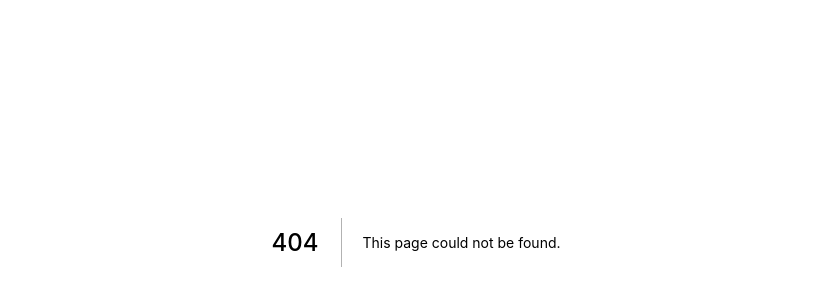
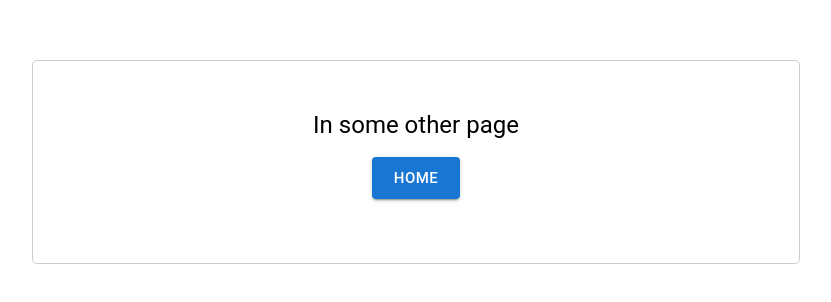
Before and after one commit to Retr0327/fib-app, a Next.js app in the folder fib-app-frontend/: page /otherpage in a window 1280 px wide. Before the commit this address had no page. Shown: the part 158-460 px from the top of the page, without its empty margins (224-1055 px from the left). Built offline with nearby package versions, Linux system fonts and the light colour scheme.

Commit message:
Add otherpage

```diff
--- /dev/null
+++ b/fib-app-frontend/src/pages/otherpage.tsx
@@ -0,0 +1,52 @@
+import Link from "next/link";
+import { NextPage } from "next/types";
+import { Box, Typography, Button } from "@mui/material";
+
+const OtherPage: NextPage = () => {
+  return (
+    <Box
+      sx={{
+        display: "flex",
+        justifyContent: "center",
+        alignItems: "center",
+        minHeight: "80vh",
+      }}
+    >
+      <Box
+        sx={{
+          border: "1px solid #ccc",
+          borderRadius: "5px",
+          padding: "2rem",
+          maxWidth: "60%",
+          minWidth: "60%",
+          marginTop: "2rem",
+          marginBottom: "2rem",
+          marginLeft: "auto",
+          marginRight: "auto",
+        }}
+      >
+        <Box
+          sx={{
+            marginTop: 2,
+            display: "flex",
+            flexDirection: "column",
+            alignItems: "center",
+          }}
+          mb={4}
+        >
+          <Typography variant="h5" mb={2}>
+            In some other page{" "}
+          </Typography>
+
+          <Link href="/" passHref>
+            <Button component="a" variant="contained" size="large">
+              Home
+            </Button>
+          </Link>
+        </Box>
+      </Box>
+    </Box>
+  );
+};
+
+export default OtherPage;
```
